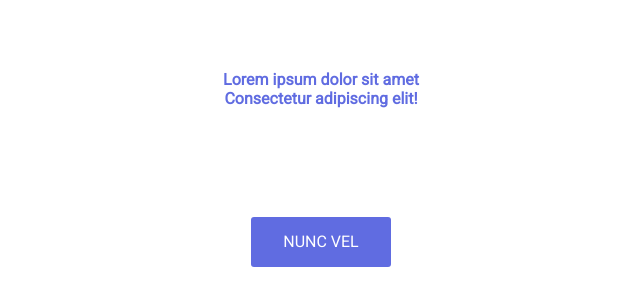
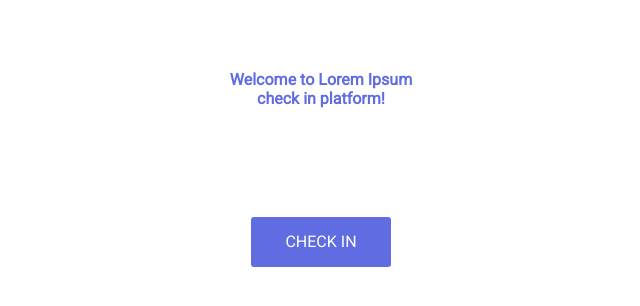
Before and after one commit to redtxai/register-case, a Vue app: page / in a window 1280 px wide. Shown: the part 404-710 px from the top of the page, without its empty margins (319-959 px from the left). Built offline with nearby package versions, Linux system fonts and the light colour scheme.

Commit message:
styles(ui) Labels and colors changes

```diff
--- a/src/components/InputField.vue
+++ b/src/components/InputField.vue
@@ -102,7 +102,7 @@ export default {
     &::placeholder {
       /* Chrome, Firefox, Opera, Safari 10.1+ */
       font-size: 21px;
-      color: $input;
+      color: $input-placeholder;
     }
   }
 }
--- a/src/styles/_variables.scss
+++ b/src/styles/_variables.scss
@@ -1,7 +1,8 @@
 /* COLORS */
 $main: #606CE1;
-$label: #8891E8;
+$label: #606CE1;
 $input: #2D39AE;
+$input-placeholder: #abafde;
 $border-input: #C3C8F3;
 $border-signature: #8891E8;
 $list-hover: #EBECFB;
--- a/src/views/Home.vue
+++ b/src/views/Home.vue
@@ -2,10 +2,10 @@
   <div class="home">
     <img alt="Ambar logo" :src="require('@/assets/images/logo.png')" />
     <div>
-      <p>Lorem ipsum dolor sit amet</p>
-      <p>Consectetur adipiscing elit!</p>
+      <p>Welcome to Lorem Ipsum</p>
+      <p>check in platform!</p>
     </div>
-    <button @click="checkIn">NUNC VEL</button>
+    <button @click="checkIn">CHECK IN</button>
   </div>
 </template>
 
--- a/src/views/ThankYou.vue
+++ b/src/views/ThankYou.vue
@@ -2,8 +2,8 @@
   <div class="home">
     <img alt="Ambar logo" :src="require('@/assets/images/logo.png')" />
     <div>
-      <p>Muito Obrigado!</p>
-      <p>Aproveite sua visita!</p>
+      <p>Thank you!</p>
+      <p>Enjoy your travel!</p>
     </div>
     <button @click="go">GO!</button>
   </div>
```
